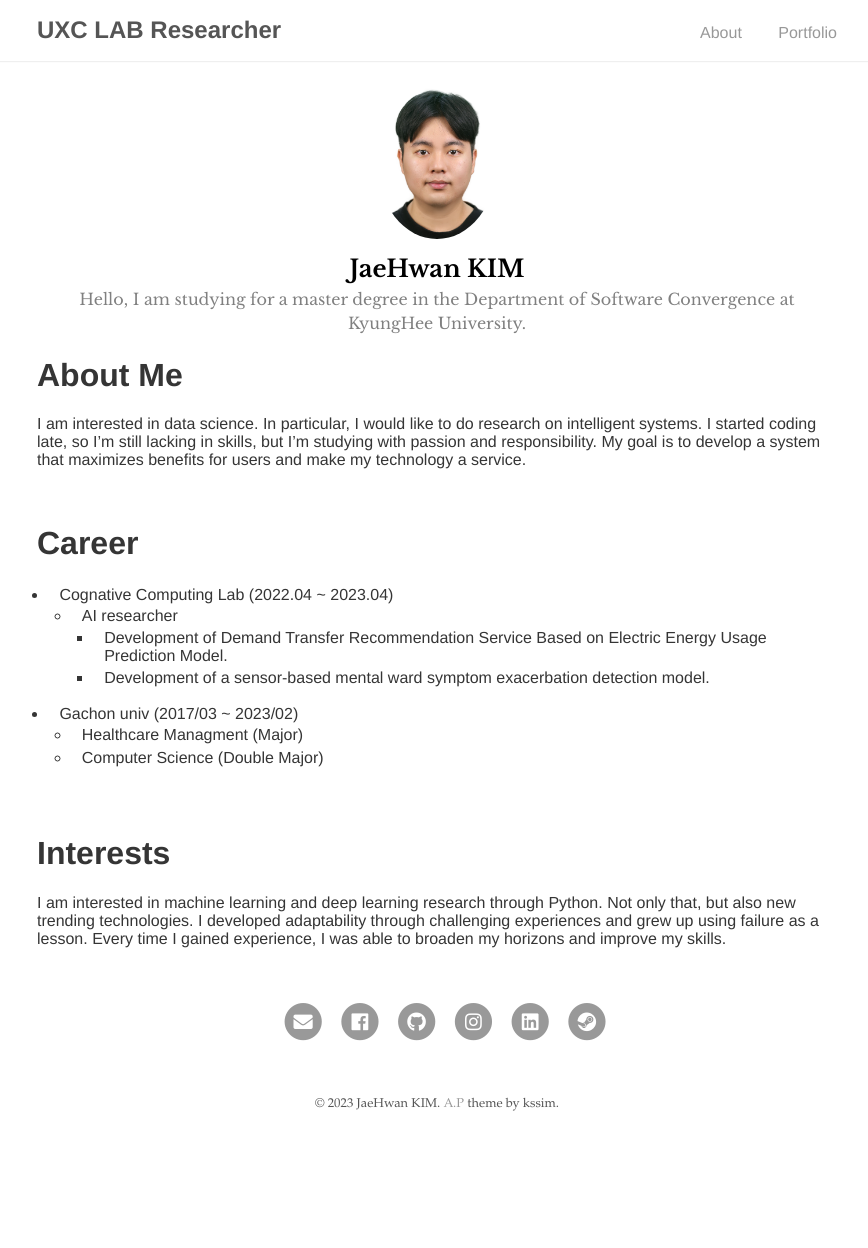
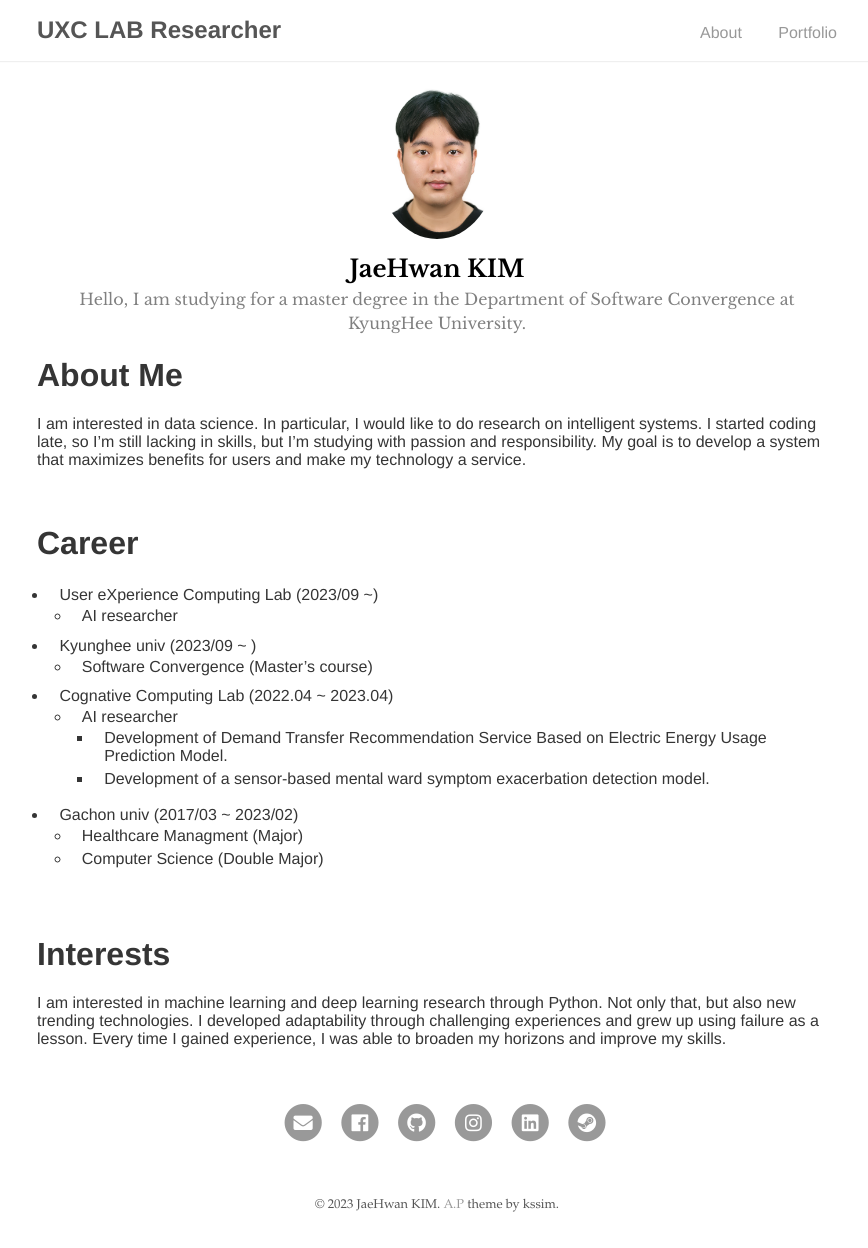
Before and after one commit to kjhwan98/kjhwan98.github.io, a Jekyll site: the page built from index.md, in a window 1280 px wide. Shown: the whole page, without its empty margins (203-1071 px from the left). Built offline with Jekyll 4.4.1, drawn with Linux system fonts in a browser that asks for light colours; our own code applies the rules of GitHub Pages for plain Markdown files; before the commit the page ends 1147 px from its top, so only the background shows below that.

Commit message:
Update index.md

```diff
--- a/index.md
+++ b/index.md
@@ -10,10 +10,17 @@ My goal is to develop a system that maximizes benefits for users and make my tec
 <br/>
 
 # Career
+* User eXperience Computing Lab (2023/09 ~)
+  * AI researcher
+
+* Kyunghee univ (2023/09 ~ )
+   * Software Convergence (Master's course)
+
 * Cognative Computing Lab (2022.04 ~ 2023.04)
   * AI researcher
     * Development of Demand Transfer Recommendation Service Based on Electric Energy Usage Prediction Model.
     * Development of a sensor-based mental ward symptom exacerbation detection model.
+
 * Gachon univ (2017/03 ~ 2023/02)
   * Healthcare Managment (Major)
   * Computer Science (Double Major)
```
